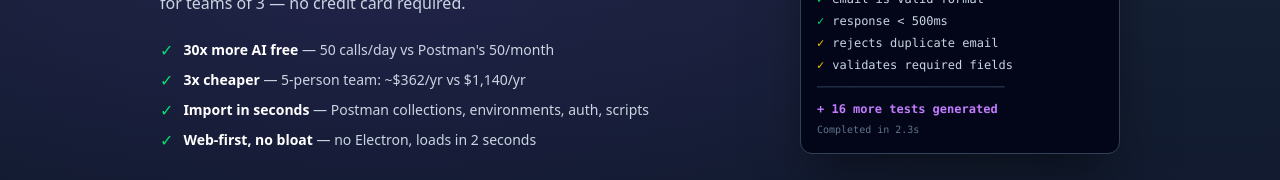
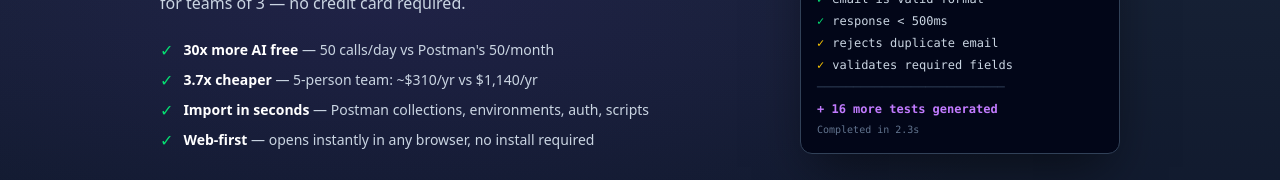
Before and after one commit to R-Praneshkumar/Test_Orbit_Prod, a React (Vite) app in the folder frontend/: page / in a window 1280 px wide. Shown: the part 414-594 px from the top of the page. Built offline with nearby package versions, Linux system fonts and the light colour scheme; no server answers.

Commit message:
fix: remove false claims (Postman has web app, correct pricing math, Solo=)

```diff
--- a/frontend/src/components/common/SEOPages.jsx
+++ b/frontend/src/components/common/SEOPages.jsx
@@ -76,9 +76,9 @@ function ComparisonRow({ feature, testorbit, postman, highlight }) {
 const ALTERNATIVE_FEATURES = [
     { icon: Zap, title: 'Unlimited AI', desc: 'No credit limits on paid plans. Gemini Flash AI costs us ~$0.001/call — we pass the savings to you.' },
     { icon: Users, title: 'Free for teams of 3', desc: 'Postman locked free teams to 1 user. TestOrbit keeps teams of up to 3 free forever.' },
-    { icon: DollarSign, title: '3x cheaper', desc: 'Pro at ₹399/mo (~$4). Team at ₹799/mo + ₹399/seat. A 5-person team pays ~$362/yr vs Postman\'s $1,140/yr.' },
-    { icon: Clock, title: 'Loads in 2 seconds', desc: 'Web-first, zero install. No Electron bloat. Opens instantly in any browser.' },
-    { icon: Shield, title: 'AI security scanning', desc: 'OWASP Top 10 vulnerability detection, auth bypass testing, injection fuzzing. Postman only does static rules.' },
+    { icon: DollarSign, title: '3.7x cheaper', desc: 'Pro at ₹399/mo (~$4). Team at ₹799/mo + ₹399/seat. A 5-person team pays ~$310/yr vs Postman\'s $1,140/yr.' },
+    { icon: Clock, title: 'Opens instantly', desc: 'Web-first, zero install. Opens in any browser — no desktop app required.' },
+    { icon: Shield, title: 'AI security scanning', desc: 'OWASP Top 10 vulnerability detection, auth bypass testing, injection fuzzing. Postman does not offer AI security scanning.' },
     { icon: FlaskConical, title: 'AI test generation', desc: 'Generate boundary, negative, and contract tests from a single request. 50 free per day.' },
 ];
 
@@ -135,9 +135,9 @@ export function PostmanAlternativePage() {
                             <ComparisonRow feature="Free plan team size" testorbit="3 users" postman="1 user" highlight />
                             <ComparisonRow feature="AI calls (free)" testorbit="50/day" postman="50/month" highlight />
                             <ComparisonRow feature="AI calls (paid)" testorbit="Unlimited" postman="Metered credits" highlight />
-                            <ComparisonRow feature="Price (solo)" testorbit="₹399/mo (~$4)" postman="$19/mo" />
-                            <ComparisonRow feature="Price (5-person team/yr)" testorbit="~$362/yr" postman="$1,140/yr" highlight />
-                            <ComparisonRow feature="Install required" testorbit="No (web app)" postman="Electron app" />
+                            <ComparisonRow feature="Price (solo)" testorbit="₹399/mo (~$4)" postman="$9/mo (Solo)" />
+                            <ComparisonRow feature="Price (5-person team/yr)" testorbit="~$310/yr" postman="$1,140/yr" highlight />
+                            <ComparisonRow feature="AI security scanning" testorbit="Yes (OWASP Top 10)" postman="No" />
                             <ComparisonRow feature="AI test generation" testorbit={true} postman={true} />
                             <ComparisonRow feature="AI security scanning" testorbit={true} postman={false} highlight />
                             <ComparisonRow feature="AI code generation" testorbit={true} postman={true} />
@@ -199,13 +199,13 @@ const VS_SECTIONS = [
         title: 'Performance & UX',
         icon: Zap,
         testorbit: [
-            'Web-first — opens in any browser instantly',
+            'Web-first — opens in any browser, no install required',
             'Loads in under 2 seconds',
             'Minimal UI — no learning curve',
             'Keyboard shortcuts + command palette',
         ],
         postman: [
-            'Electron desktop app required for full features',
+            'Desktop app recommended for full features (web app available)',
             'Heavy resource usage (~500MB RAM)',
             'Complex UI with 70+ tool panels',
             'Steep learning curve for new features',
@@ -461,7 +461,7 @@ export function MigrateFromPostmanPage() {
                 </div>
                 <div className="p-5 border border-slate-200 dark:border-slate-800 rounded-xl text-center">
                     <div className="text-2xl font-extrabold text-blue-600 dark:text-blue-400 mb-1">2 sec</div>
-                    <div className="text-xs text-slate-500 dark:text-slate-400">Load time<br />(no Electron app)</div>
+                    <div className="text-xs text-slate-500 dark:text-slate-400">Load time<br />(web-first)</div>
                 </div>
             </div>
 
--- a/frontend/src/components/workspace/Dashboard.jsx
+++ b/frontend/src/components/workspace/Dashboard.jsx
@@ -100,7 +100,7 @@ function HeroBanner({ onSignUp, onLoadDemo, onImport, onCompare, onMigrate, onAl
                         </div>
                         <div className="flex items-center gap-2.5 text-sm text-slate-300">
                             <span className="text-green-400 text-base leading-none">✓</span>
-                            <span><span className="text-white font-semibold">3x cheaper</span> &mdash; 5-person team: ~$362/yr vs $1,140/yr</span>
+                            <span><span className="text-white font-semibold">3.7x cheaper</span> &mdash; 5-person team: ~$310/yr vs $1,140/yr</span>
                         </div>
                         <div className="flex items-center gap-2.5 text-sm text-slate-300">
                             <span className="text-green-400 text-base leading-none">✓</span>
@@ -108,7 +108,7 @@ function HeroBanner({ onSignUp, onLoadDemo, onImport, onCompare, onMigrate, onAl
                         </div>
                         <div className="flex items-center gap-2.5 text-sm text-slate-300">
                             <span className="text-green-400 text-base leading-none">✓</span>
-                            <span><span className="text-white font-semibold">Web-first, no bloat</span> &mdash; no Electron, loads in 2 seconds</span>
+                            <span><span className="text-white font-semibold">Web-first</span> &mdash; opens instantly in any browser, no install required</span>
                         </div>
                     </div>
 
@@ -240,13 +240,12 @@ function PostmanComparisonTable() {
         { feature: 'Free team members', postman: '1 (solo only)', testorbit: 'Up to 3', winner: 'testorbit' },
         { feature: 'AI test generation', postman: 'Credit-gated', testorbit: '10/day free', winner: 'testorbit' },
         { feature: 'Collections & requests', postman: 'Unlimited', testorbit: 'Unlimited', winner: 'tie' },
-        { feature: '5-person team cost', postman: '$1,140/yr', testorbit: '~$362/yr', winner: 'testorbit' },
-        { feature: 'Pro plan (individual)', postman: '$9/mo', testorbit: '~$4/mo', winner: 'testorbit' },
+        { feature: '5-person team cost', postman: '$1,140/yr', testorbit: '~$310/yr', winner: 'testorbit' },
+        { feature: 'Pro plan (individual)', postman: '$9/mo (Solo)', testorbit: '~$4/mo', winner: 'testorbit' },
         { feature: 'All body types', postman: true, testorbit: true, winner: 'tie' },
         { feature: 'WebSocket testing', postman: true, testorbit: true, winner: 'tie' },
         { feature: 'Import/Export', postman: true, testorbit: true, winner: 'tie' },
-        { feature: 'Web-based (no install)', postman: false, testorbit: true, winner: 'testorbit' },
-        { feature: 'INR pricing + UPI', postman: false, testorbit: true, winner: 'testorbit' },
+        { feature: 'AI security scanning', postman: false, testorbit: true, winner: 'testorbit' },
     ];
 
     const renderVal = (val) => {
```
Also changed, not shown: 1 other file (tests, documents, lock files or other folders).
